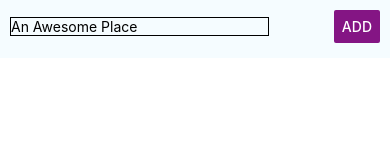
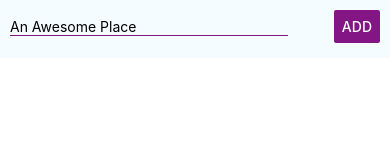
Before and after one commit to alanqng/reactnative, a React Native app: screen / in a window 390 px wide. Shown: the top 160 px of the page. Built offline with nearby package versions, Linux system fonts and the light colour scheme.

Commit message:
Add Flat List

```diff
--- a/App.js
+++ b/App.js
@@ -1,5 +1,5 @@
 import React, { Component } from "react";
-import { StyleSheet, View, TextInput, Button } from "react-native";
+import { StyleSheet, View} from "react-native";
 import ListItem from "./src/components/ListItem";
 import ListInput from "./src/components/ListInput";
 
@@ -20,7 +20,7 @@ export default class App extends Component {
 
     this.setState(prevState => {
       return {
-        places: prevState.places.concat(prevState.placeName)
+        places: prevState.places.concat({key: Math.random().toString(), place: prevState.placeName})
       }
     })
   }
@@ -29,9 +29,7 @@ export default class App extends Component {
     this.setState(prevState => {
       return {
         places: prevState.places.filter((el, index) => {
-          if (i !== index) {
-            return el
-          }
+            return i !== index;
         })
       }
     })
--- a/src/components/ListInput.js
+++ b/src/components/ListInput.js
@@ -28,15 +28,15 @@ const styles = StyleSheet.create({
         flexDirection: "row",
         justifyContent: "space-between",
         alignItems: "center",
-        width: "100%"
+        width: "100%",
       },
       textInput: {
-        width: "70%",
-        borderColor: "black",
-        borderWidth: 0.5
+        width: "75%",
+        borderColor: "#841584",
+        borderBottomWidth: 0.5
       },
       add: {
-        width: "30%"
+        width: "25%",
       },
   });
 
--- a/src/components/ListItem.js
+++ b/src/components/ListItem.js
@@ -1,10 +1,21 @@
 import React from "react";
-import { Text, StyleSheet, View } from "react-native";
+import { Text, StyleSheet, ScrollView, FlatList } from "react-native";
 
 const ListItem = props => {
   return (
-    <View>
-      {props.places.map((place, index) => (
+    <FlatList
+    data={props.places}
+    renderItem={(info) =>(
+      <Text
+          style={styles.listItem}
+          onPress={() => props.onPressHandler(info.index)}
+        >
+          {info.item.place}
+        </Text>
+    )}
+    />
+  )
+      {/* {props.places.map((place, index) => (
         <Text
           style={styles.listItem}
           key={index}
@@ -12,9 +23,10 @@ const ListItem = props => {
         >
           {place}
         </Text>
-      ))}
-    </View>
-  );
+      ))} */}
+
+  // );
+
 };
 
 const styles = StyleSheet.create({
```
